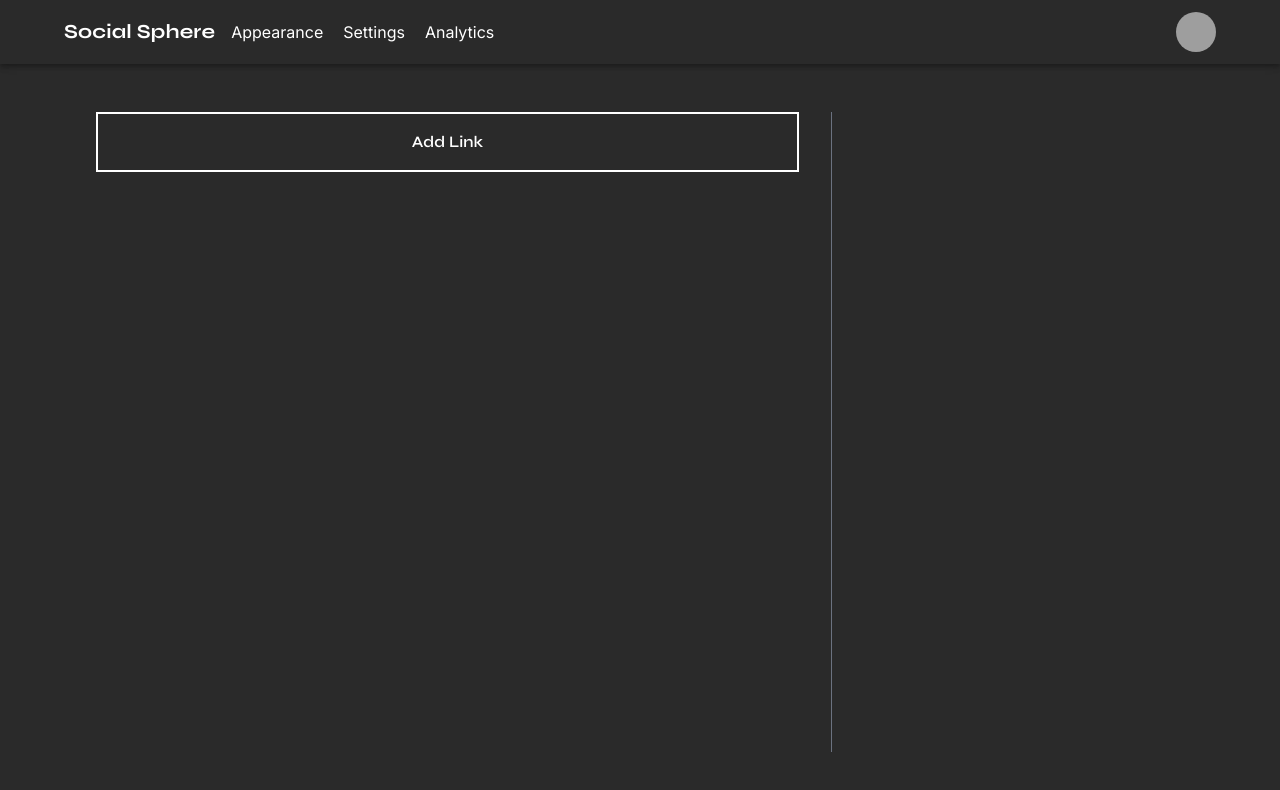
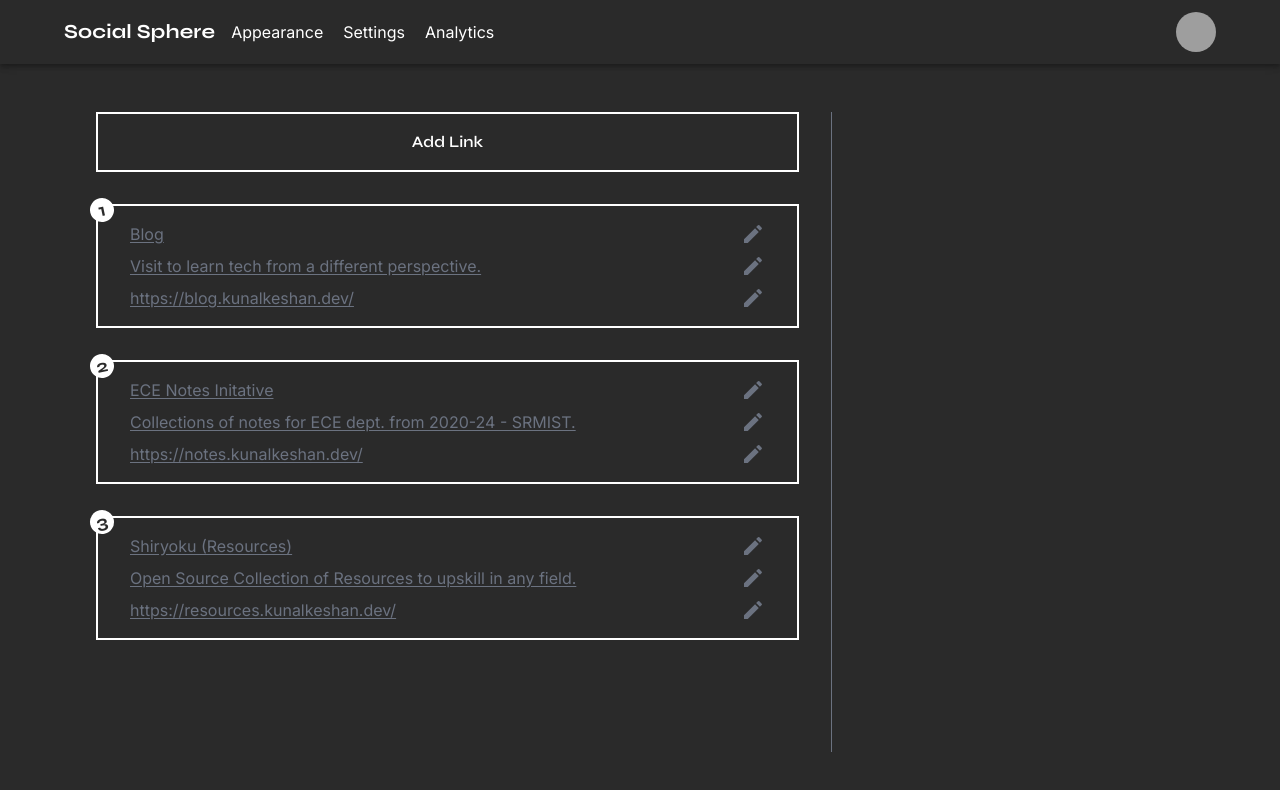
Before and after one commit to kunalkeshan/Social-Sphere, a React (Vite) app in the folder client/: page /admin in a window 1280 px wide. Shown: the top 790 px of the page. Built offline with nearby package versions, Linux system fonts and the light colour scheme; grey boxes are pictures that could not be loaded.

Commit message:
chore: admin links and card

```diff
--- a/client/src/components/cards/AdminLink.tsx
+++ b/client/src/components/cards/AdminLink.tsx
@@ -1,5 +1,139 @@
-const AdminLink = () => {
-	return <div>AdminLink</div>;
+import React, { useState, useRef, useEffect } from 'react';
+import { Link as ILink } from '../../../../@types';
+import EditIcon from '@mui/icons-material/Edit';
+import DoneIcon from '@mui/icons-material/Done';
+
+interface PublicLinkProps extends ILink {
+	index: number;
+}
+
+const AdminLink: React.FC<PublicLinkProps> = ({
+	description,
+	title,
+	url,
+	index,
+}) => {
+	const [editable, setEditable] = useState({
+		title: false,
+		description: false,
+		url: false,
+	});
+	const [input, setInput] = useState({ title, description, url });
+
+	const inputTitleRef = useRef<HTMLInputElement | null>(null);
+	const inputDescriptionRef = useRef<HTMLInputElement | null>(null);
+	const inputUrlRef = useRef<HTMLInputElement | null>(null);
+
+	const handleInput =
+		(prop: keyof typeof input) =>
+		(e: React.ChangeEvent<HTMLInputElement>) => {
+			setInput((prev) => {
+				return { ...prev, [prop]: e.target.value };
+			});
+		};
+
+	const handleEditable =
+		(props: keyof typeof editable) => (value: boolean) => {
+			setEditable((prev) => {
+				return { ...prev, [props]: value };
+			});
+		};
+
+	useEffect(() => {
+		if (editable.title) {
+			inputTitleRef.current?.focus();
+		} else if (editable.description) {
+			inputDescriptionRef.current?.focus();
+		} else if (editable.url) {
+			inputUrlRef.current?.focus();
+		}
+	}, [editable]);
+
+	return (
+		<div className='flex flex-col px-8 py-4 border-2 border-white gap-2 w-full relative'>
+			<span className='absolute bg-white font-heading font-bold text-lg -top-2 -left-2 text-primary rounded-full p-2 w-6 h-6 flex items-center justify-center -rotate-12'>
+				{index + 1}
+			</span>
+			<div className='w-full flex items-center justify-between gap-2'>
+				<input
+					type='text'
+					className='w-full outline-none bg-transparent underline underline-offset-2 decoration-gray-500 text-gray-500 focus:text-white focus:decoration-white transition-all'
+					value={input.title}
+					onChange={handleInput('title')}
+					placeholder='Title'
+					disabled={!editable.title}
+					ref={inputTitleRef}
+				/>
+				{!editable.title ? (
+					<EditIcon
+						className={
+							'cursor-pointer text-gray-500 hover:text-white'
+						}
+						onClick={() => handleEditable('title')(true)}
+					/>
+				) : (
+					<DoneIcon
+						className={
+							'cursor-pointer text-gray-500 hover:text-white'
+						}
+						onClick={() => handleEditable('title')(false)}
+					/>
+				)}
+			</div>
+			<div className='w-full flex items-center justify-between gap-2'>
+				<input
+					type='text'
+					className='w-full outline-none bg-transparent underline underline-offset-2 decoration-gray-500 text-gray-500 focus:text-white focus:decoration-white transition-all'
+					value={input.description}
+					onChange={handleInput('description')}
+					placeholder='Description'
+					disabled={!editable.description}
+					ref={inputDescriptionRef}
+				/>
+				{!editable.description ? (
+					<EditIcon
+						className={
+							'cursor-pointer text-gray-500 hover:text-white'
+						}
+						onClick={() => handleEditable('description')(true)}
+					/>
+				) : (
+					<DoneIcon
+						className={
+							'cursor-pointer text-gray-500 hover:text-white'
+						}
+						onClick={() => handleEditable('description')(false)}
+					/>
+				)}
+			</div>
+			<div className='w-full flex items-center justify-between gap-2'>
+				<input
+					type='text'
+					className='w-full outline-none bg-transparent underline underline-offset-2 decoration-gray-500 text-gray-500 focus:text-white focus:decoration-white transition-all'
+					value={input.url}
+					onChange={handleInput('url')}
+					placeholder='URL'
+					disabled={!editable.url}
+					ref={inputUrlRef}
+				/>
+				{!editable.url ? (
+					<EditIcon
+						className={
+							'cursor-pointer text-gray-500 hover:text-white'
+						}
+						onClick={() => handleEditable('url')(true)}
+					/>
+				) : (
+					<DoneIcon
+						className={
+							'cursor-pointer text-gray-500 hover:text-white'
+						}
+						onClick={() => handleEditable('url')(false)}
+					/>
+				)}
+			</div>
+		</div>
+	);
 };
 
 export default AdminLink;
--- a/client/src/pages/admin/Main.tsx
+++ b/client/src/pages/admin/Main.tsx
@@ -1,12 +1,42 @@
+import { Link } from '../../../../@types';
 import CreateLink from '../../components/admin/CreateLink';
+import AdminLink from '../../components/cards/AdminLink';
+
+const LINKS: Link[] = [
+	{
+		title: 'Blog',
+		description: 'Visit to learn tech from a different perspective.',
+		url: 'https://blog.kunalkeshan.dev/',
+		userId: '93e06117-b471-474d-99b3-bebc231ba481',
+	},
+	{
+		title: 'ECE Notes Initative',
+		description:
+			'Collections of notes for ECE dept. from 2020-24 - SRMIST.',
+		url: 'https://notes.kunalkeshan.dev/',
+		userId: '93e06117-b471-474d-99b3-bebc231ba481',
+	},
+	{
+		title: 'Shiryoku (Resources)',
+		description:
+			'Open Source Collection of Resources to upskill in any field.',
+		url: 'https://resources.kunalkeshan.dev/',
+		userId: '93e06117-b471-474d-99b3-bebc231ba481',
+	},
+];
 
 const Main = () => {
 	return (
 		<div className='grid grid-cols-3 min-h-[80vh]'>
-			<section className='col-span-2 border-r border-gray-500 px-8'>
+			<section className='col-span-3 md:col-span-2 md:border-r border-gray-500 px-2 md:px-8'>
 				<CreateLink />
+				<div className='mt-8 flex flex-col gap-8'>
+					{LINKS.map((link, index) => (
+						<AdminLink key={index} {...link} index={index} />
+					))}
+				</div>
 			</section>
-			<section></section>
+			<section className='hidden md:col-span-1'></section>
 		</div>
 	);
 };
```
